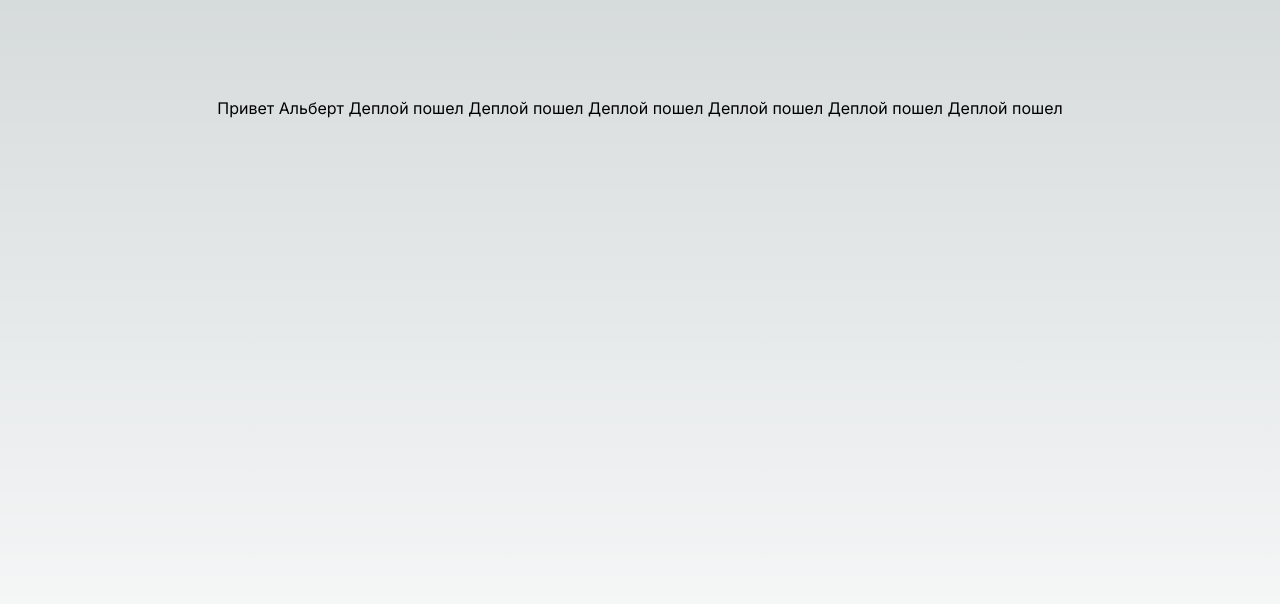
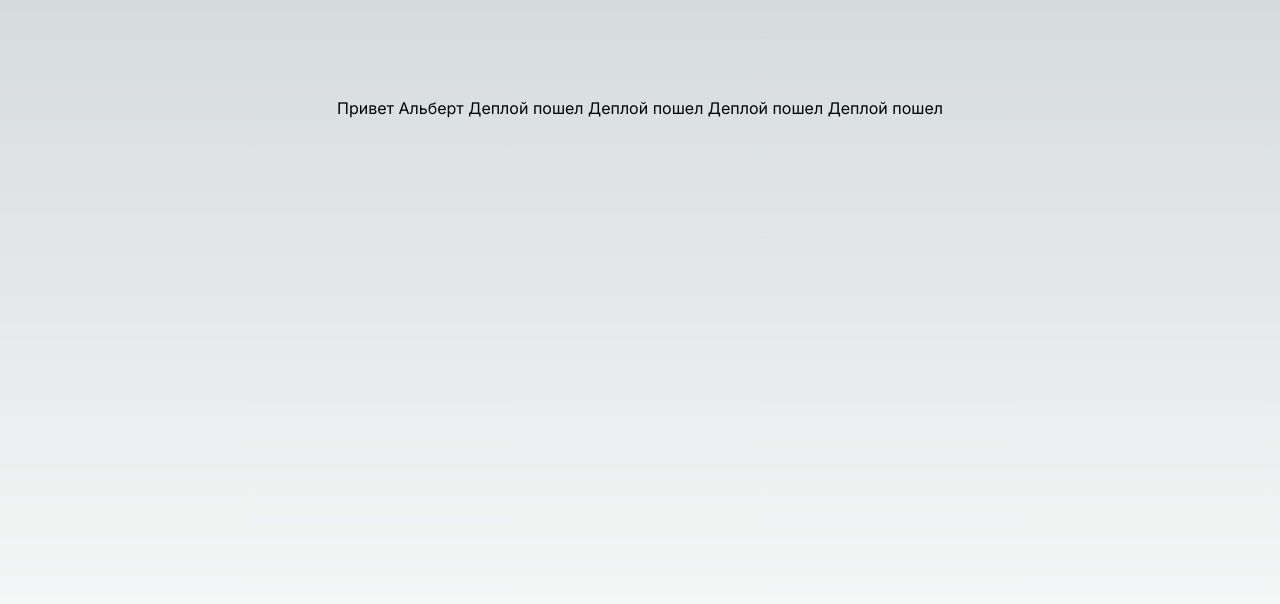
Before and after one commit to omgpiu/static, a Next.js app: page / in a window 1280 px wide. Shown: the top 604 px of the page. Built offline with nearby package versions, Linux system fonts and the light colour scheme.

Commit message:
init deploy

```diff
--- a/pages/index.tsx
+++ b/pages/index.tsx
@@ -12,8 +12,6 @@ export default function Home() {
       Деплой пошел
       Деплой пошел
       Деплой пошел
-      Деплой пошел
-      Деплой пошел
     </main>
   )
 }
```
